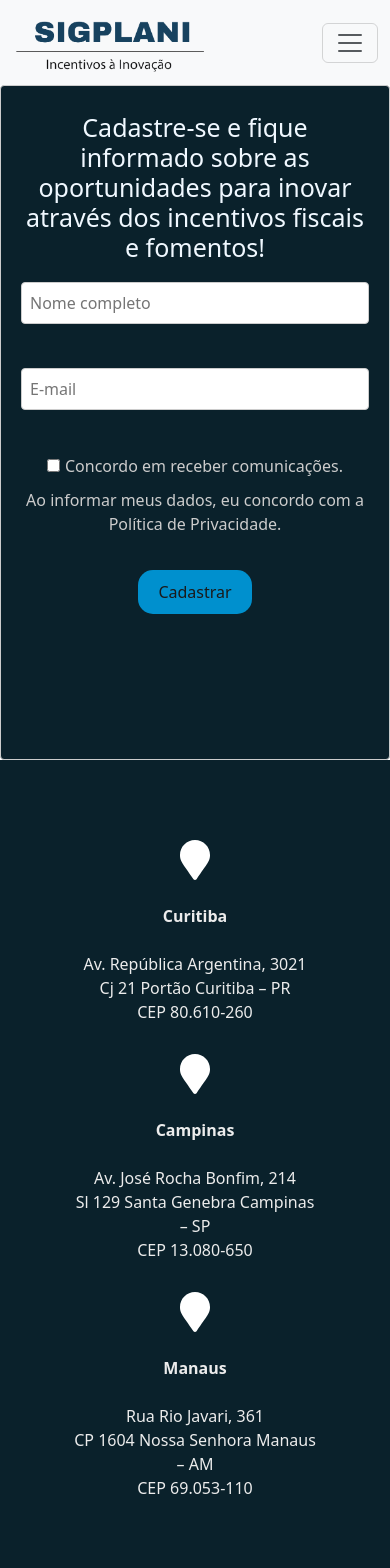
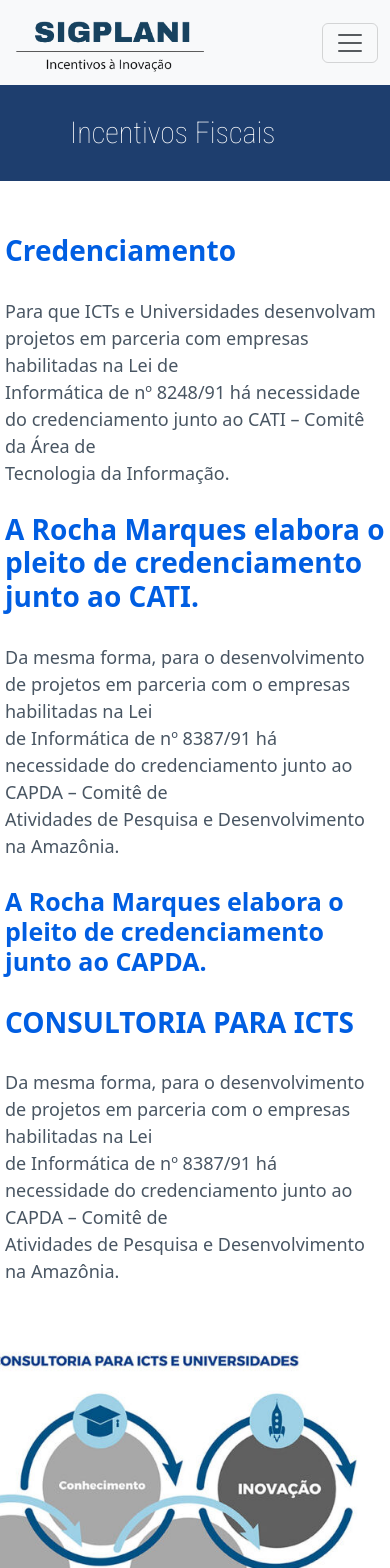
Before and after one commit to Marcos-Gabriell/Projeto-web-react, a React (Create React App) app: page /consultoria-para-icts-e-universidades in a window 390 px wide. Shown: the top 1568 px of the page. Built offline with nearby package versions, Linux system fonts and the light colour scheme.

Commit message:
teste do responsivo

```diff
--- a/src/IncentivosFiscais.js
+++ b/src/IncentivosFiscais.js
@@ -70,8 +70,8 @@ function IncentivosFiscais() {
           {/* Restante dos blocos de serviço */}
         </div>
 
-      </div><br/><br/>
-    </section>
+      </div>
+    </section><br/><br/>
     <MyCadastro />
     <End />
     <Myrodape />
--- a/src/consultoriaparauniversidade.css
+++ b/src/consultoriaparauniversidade.css
@@ -0,0 +1,60 @@
+@import url('https://fonts.googleapis.com/css2?family=Roboto+Condensed:wght@100&display=swap');
+
+
+.titulo-principal5 {
+  padding: 20px;
+  background-color: rgb(30, 62, 110);
+}
+
+.titulo-principal5 h1 {
+  font-family: 'Roboto Condensed', sans-serif;
+  color: #fff;
+}
+
+
+    .container7 {
+        display: flex;
+        flex-wrap: wrap;
+        align-items: flex-start;
+        justify-content: flex-end; /* Centraliza horizontalmente à direita */
+        background-color: #fff;
+        width: 100vw;
+    }
+
+    .image-container7 {
+        padding: 20px;
+        flex: 0 0 auto;
+        align-self: flex-start; /* Eleva a imagem */
+    }
+
+    .image-container7 img {
+        max-width: 55vh; /* Define a largura máxima como 55% da altura do viewport */
+        height: auto; /* Ajusta a altura proporcionalmente */
+    }
+
+    .text-container7 {
+        flex: 1 1 auto;
+        display: flex;
+        flex-direction: column;
+        justify-content: center;
+        padding: 5px;
+    }
+
+    .text-container7 h2 {
+        font-size: 28px;
+        font-weight: bold;
+        color: #005ee2;
+        margin-bottom: 30px;
+    }
+
+    .text-container7 h4 {
+        font-size: 25px;
+        font-weight: bold;
+        color: #005ee2;
+        margin-bottom: 30px;
+    }
+
+    .text-container7 p {
+        font-size: 18px;
+        color: rgb(73, 86, 99);
+    }
--- a/src/consultoriaparauniversidade.js
+++ b/src/consultoriaparauniversidade.js
@@ -1,14 +1,36 @@
 import React from 'react';
-
+import './consultoriaparauniversidade.css';
 import MyCadastro from './MyCadastro';
 import End from './End';
 import Myrodape from './Myrodape';
+import logoimg from './img/consultoriaimg.png';
 
 function consultoriaparauniversidade() {
   return (
     <div>
+      <div className='titulo-principal5'>
+        <h1>Incentivos Fiscais</h1>
+      </div><br/><br/>
+      <div class="container7">
+      <div class="text-container7">
+        <h2>Credenciamento</h2>
+        <p>Para que ICTs e Universidades desenvolvam projetos em parceria com empresas habilitadas na Lei de <br />
+        Informática de nº 8248/91 há necessidade do credenciamento junto ao CATI – Comitê da Área de <br/> Tecnologia da Informação.</p>
+      </div>
 
-
+      <div class="text-container7">
+        <h2>A Rocha Marques elabora o pleito de credenciamento junto ao CATI.</h2>
+        <p>Da mesma forma, para o desenvolvimento de projetos em parceria com o empresas habilitadas na Lei <br/> de Informática de nº 8387/91 há necessidade do credenciamento junto ao CAPDA – Comitê de <br/> Atividades de Pesquisa e Desenvolvimento na Amazônia.</p>
+      </div>
+      <div class="text-container7">
+        <h4>A Rocha Marques elabora o pleito de credenciamento junto ao CAPDA.</h4>
+        <h2>CONSULTORIA PARA ICTS</h2>
+        <p>Da mesma forma, para o desenvolvimento de projetos em parceria com o empresas habilitadas na Lei <br/> de Informática de nº 8387/91 há necessidade do credenciamento junto ao CAPDA – Comitê de <br/> Atividades de Pesquisa e Desenvolvimento na Amazônia.</p>
+      </div>
+      <div class="image-container7">
+        <img src={logoimg} alt="Imagem" />
+        </div>
+    </div>
       <MyCadastro />
       <End />
       <Myrodape />
--- a/src/paginafiname.css
+++ b/src/paginafiname.css
@@ -103,6 +103,7 @@
 
     .text-container6 {
       text-align: center;
+
     }
 
     .text-container6 h2 {
--- a/src/paginafiname.js
+++ b/src/paginafiname.js
@@ -39,7 +39,7 @@ function paginafiname() {
         <div class="image-container6">
         <img src={logoImg2} alt="Imagem" />
         </div>
-    </div>
+    </div><br/><br/><br/><br/>
 
 
 
```
Also changed, not shown: src/img/consultoriaimg.png (added), src/img/imginformatica.png (added).
